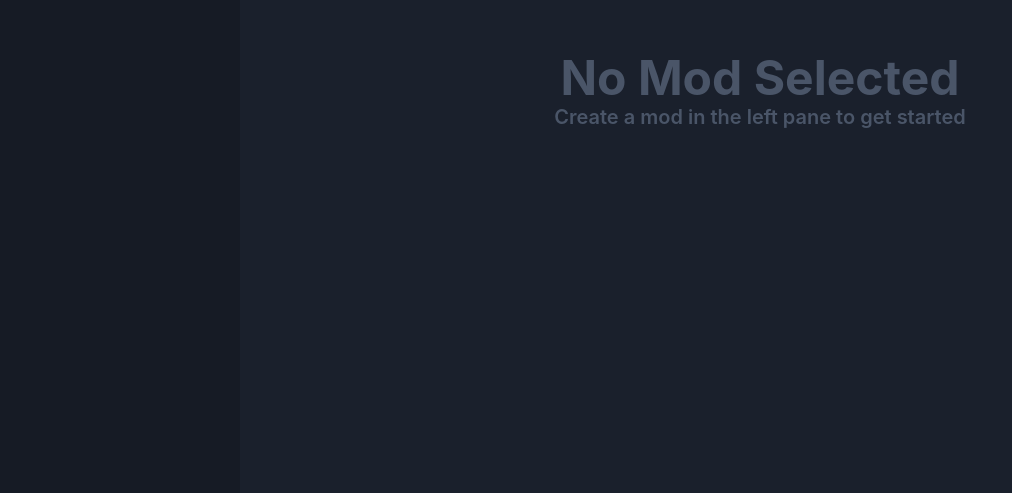
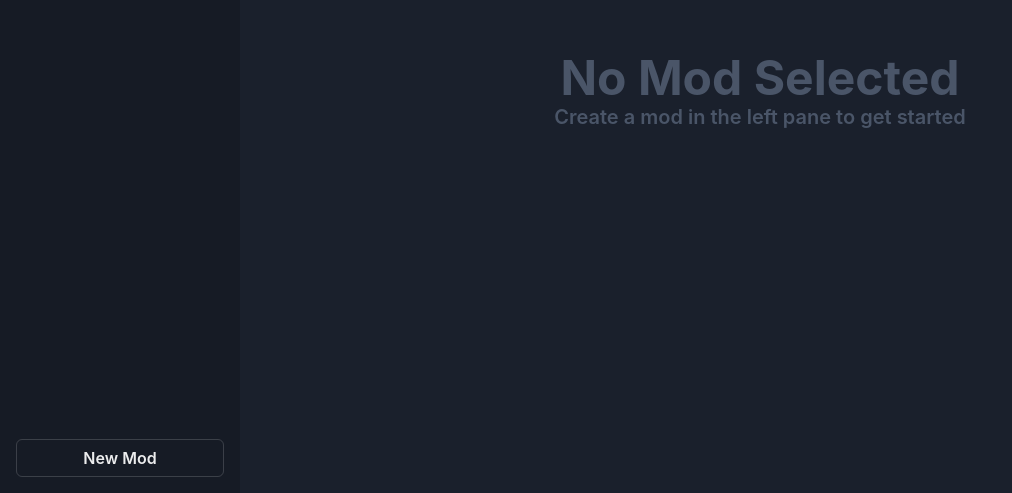
Before and after one commit to franomai/cornercutter, a React (Vite) app in the folder frontend/: page / in a window 1280 px wide. Shown: the part 307-800 px from the top of the page, without its empty margins (0-1012 px from the left). Built offline with nearby package versions, Linux system fonts and the light colour scheme.

Commit message:
#23 Create mod button

```diff
--- a/frontend/src/components/mods/ModList.tsx
+++ b/frontend/src/components/mods/ModList.tsx
@@ -1,17 +1,21 @@
 import { Button, Stack } from '@chakra-ui/react';
 import { invoke } from '@tauri-apps/api/tauri';
 import { useCallback } from 'react';
-import { useSelector } from 'react-redux';
-import { getAllMods, getEnabledMod, getSelectedMod } from '../../redux/slices/mod';
+import { useDispatch, useSelector } from 'react-redux';
+import { addMod, getAllMods, getEnabledMod, getSelectedMod } from '../../redux/slices/mod';
+import { generateEmptyMod } from '../../utility/ConfigHelpers';
 import ModOverview from './ModOverview';
 
 const ModList = () => {
+    const dispatch = useDispatch();
     const mods = useSelector(getAllMods);
     const enabledMod = useSelector(getEnabledMod);
     const selectedMod = useSelector(getSelectedMod);
 
-    const handleSave = useCallback(() => {
-        invoke('save_mod', { modConfig: selectedMod }).catch(console.error);
+    const handleNewMod = useCallback(() => {
+        invoke('get_new_mod_id')
+            .then((id) => dispatch(addMod(generateEmptyMod(id as string))))
+            .catch(console.error);
     }, [selectedMod]);
 
     return (
@@ -34,11 +38,9 @@ const ModList = () => {
                     />
                 ))}
             </Stack>
-            {selectedMod && (
-                <Button variant="outline" w="full" onClick={handleSave}>
-                    Save
-                </Button>
-            )}
+            <Button variant="outline" w="full" onClick={handleNewMod}>
+                New Mod
+            </Button>
         </Stack>
     );
 };
--- a/frontend/src/components/tabs/generalconfig/ModInformation.tsx
+++ b/frontend/src/components/tabs/generalconfig/ModInformation.tsx
@@ -24,7 +24,7 @@ const ModInformation = ({ selectedMod }: { selectedMod: ModConfig }) => {
     const dispatch = useDispatch();
     const editableRef = useRef<HTMLDivElement>(null);
 
-    const [isEditing, setIsEditing] = useState(false);
+    const [isEditing, setIsEditing] = useState(selectedMod.info.name.length === 0);
     const [newName, setNewName] = useState(selectedMod.info.name);
     const [newDescription, setNewDescription] = useState(selectedMod.info.description);
     const [configCode, setConfigCode] = useState<string | null>(null);
@@ -144,6 +144,7 @@ const ModInformation = ({ selectedMod }: { selectedMod: ModConfig }) => {
                 fontWeight="bold"
                 value={newName}
                 onChange={(e) => setNewName(e.target.value)}
+                placeholder="Mod Name..."
                 mr={4}
                 ml="-17px"
                 mt="-3px"
@@ -163,6 +164,7 @@ const ModInformation = ({ selectedMod }: { selectedMod: ModConfig }) => {
                 mt={-2}
                 value={newDescription}
                 onChange={(e) => setNewDescription(e.target.value)}
+                placeholder="Enter mod description here..."
                 mb={-2}
             />
         ) : (
--- a/frontend/src/utility/ConfigHelpers.ts
+++ b/frontend/src/utility/ConfigHelpers.ts
@@ -1,4 +1,4 @@
-import ModConfig, { Floor, FloorSkills, Options, Room } from '../types/Configuration';
+import ModConfig, { DEFAULT_CONFIG, Floor, FloorSkills, Options, Room } from '../types/Configuration';
 import { WeightedSkill } from '../types/Skill';
 
 export function modHasOption(mod: ModConfig, flag: Options) {
@@ -13,6 +13,15 @@ export function setModOptionFlag(mod: ModConfig, flag: Options, isSet: boolean)
         // Remove flag
         mod.general.options &= ~flag;
     }
+}
+
+export function generateEmptyMod(id: string): ModConfig {
+    return {
+        id,
+        info: { name: '', description: '' },
+        general: DEFAULT_CONFIG,
+        floorSkills: generateEmptyFloorSkills(),
+    };
 }
 
 export function generateEmptyFloorSkills(): FloorSkills {
```
